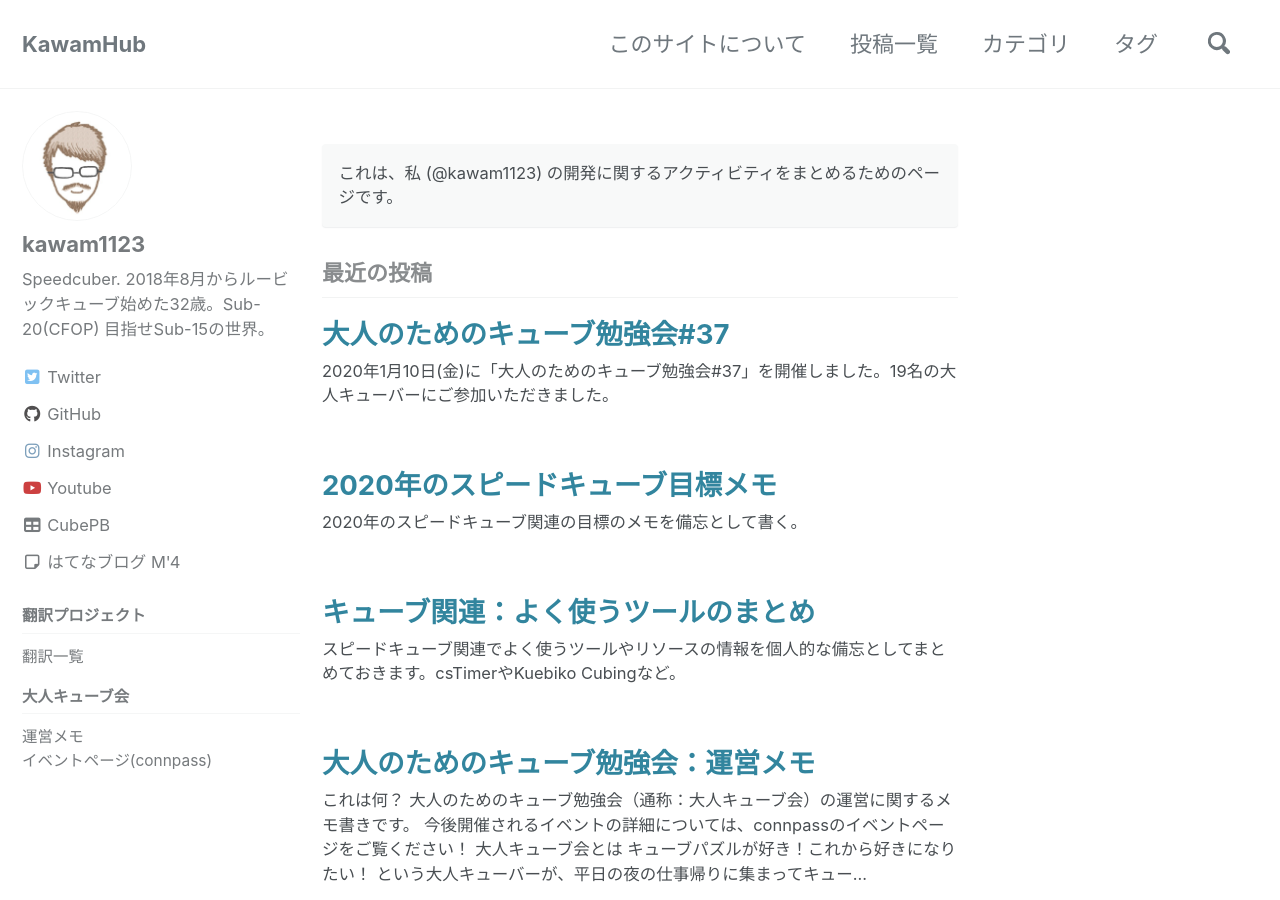
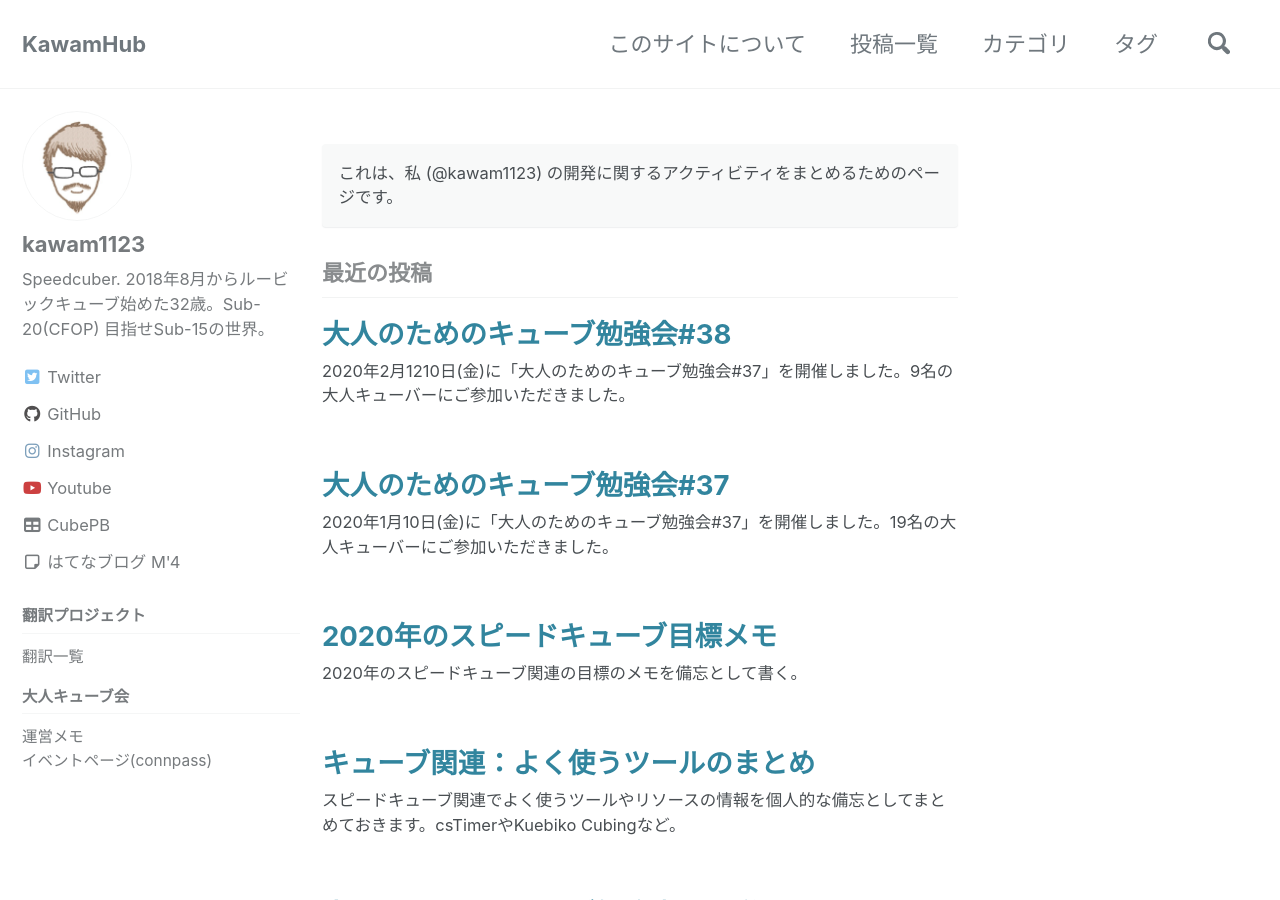
Before and after one commit to kawam1123/kawam1123.github.io, a Jekyll site: the page built from index.html, in a window 1280 px wide and 900 px high. Built offline with Jekyll 4.4.1, drawn with Linux system fonts in a browser that asks for light colours; cached includes are drawn as plain includes; nearby versions of some CDN libraries; some web fonts are replaced; the list of posts is cut into pages by our own code; some of the changed lines change nothing that is shown.

Commit message:
大人キューブ会#38の開催報告を更新

```diff
--- a/_posts/2020-01-10-otonacube37.md
+++ b/_posts/2020-01-10-otonacube37.md
@@ -44,7 +44,7 @@ gallery:
 
 ## 概要
 ### 日時
-**2019/1/10(金) 18:30-20:30**
+**2020/1/10(金) 18:30-20:30**
 
 | 時間        | 内容             |
 | ----------- | ---------------- |
--- /dev/null
+++ b/_posts/2020-02-21-otonacube38.md
@@ -0,0 +1,129 @@
+---
+title: 大人のためのキューブ勉強会#38
+excerpt: 2020年2月1210日(金)に「大人のためのキューブ勉強会#37」を開催しました。9名の大人キューバーにご参加いただきました。
+header:
+  teaser: /assets/img/otonacube/otona38-teaser.jpg
+description: 2020年2月1210日(金)に「大人のためのキューブ勉強会#37」を開催しました。9名の大人キューバーにご参加いただきました。
+categories:
+  - otonacube
+tags:
+  - 大人キューブ会
+  - コミュニティ
+author_profile: false
+permalink: /otonacube/38
+gallery:
+  - url: ../assets/img/otonacube/otona38-1.jpg
+    image_path: ../assets/img/otonacube/otona38-1.jpg
+    alt: "会場風景(入口)"
+    title: "会場風景(入口)"
+  - url: ../assets/img/otonacube/otona38-2.jpg
+    image_path: ../assets/img/otonacube/otona38-2.jpg
+    alt: "会場風景"
+    title: "会場風景"
+  - url: ../assets/img/otonacube/otona38-3.jpg
+    image_path: ../assets/img/otonacube/otona38-3.jpg
+    alt: "計測会"
+    title: "計測会"
+  - url: ../assets/img/otonacube/otona38-4.jpg
+    image_path: ../assets/img/otonacube/otona38-4.jpg
+    alt: "計測会"
+    title: "計測会"
+  - url: ../assets/img/otonacube/otona38-7.jpg
+    image_path: ../assets/img/otonacube/otona38-7.jpg
+    alt: "キューブカバー"
+    title: "キューブカバー"
+  - url: ../assets/img/otonacube/otona38-6.jpg
+    image_path: ../assets/img/otonacube/otona38-6.jpg
+    alt: "キューブカバー"
+    title: "キューブカバー"
+
+---
+{% include gallery caption="会場風景など" %}
+## 概要
+### 日時
+**2020/2/21(金) 18:30-20:30**
+
+| 時間        | 内容             |
+| ----------- | ---------------- |
+| 18:00-18:30 | 会場設営         |
+| 18:30-20:30 | 交流会など       |
+| 20:30-20:45 | 片付け、原状回復 |
+| 21:00-23:00 | 二次会           |
+
+### 会場
+文京区民センター(2-B会議室)
+住所：文京区本郷4-15-14
+
+### その他
+- [イベントページ - Connpass](https://otonarubik.connpass.com/event/162676/)
+
+## 内容
+2/21(金)に「大人のためのキューブ勉強会#38」を開催しました。感染症予防のためや仕事の都合などで様々な要因が重なって、キャンセルの多い回でした。10人弱でこじんまりとやるのも楽しいものでした。 **お忙しい中ご参加いただいた皆様、ありがとうございました！** 過去の開催履歴から考えると、10人～15人程度がコンスタントに参加する形で続けていけるのかな、と思っています。
+
+### 交流会
+**9名の方にご参加いただきました。初参加者の方は1名いらっしゃいました。**
+
+申込時点では18名の参加希望をいただいていましたが、様々な事情で9名の方にキャンセルをいただきました。大人キューブ会はその性質から「当日仕事の都合がつかずに来れなくなった／遅れることがわかった」「翌日急な出張が入った」などの事情でのキャンセルが出ることが多くあると思います。大人ですからね！　参加者募集や運営費用なども、そういったキャンセルを見込んだうえで考えていますので、特に困ることはありませんでした。
+
+交流会で見聞きした面白そうな話題を雑多に箇条書きしておきます。
+
+- **綾瀬記録会2020に参加された方、お疲れ様でした。** 自己記録を更新するなど楽しく参加した方が多かったようです。
+- **お試し用としてTraxxass Diff Oilの10k/30kを持参しました。** キューブの回転が重くなって安定するので、DaYan TengYunなどに入れると非常によいキューブになります。何名かの方にお試しいただいて、好評でした。
+- Square-1上級者の滑らかな指使いを拝見する。U/D面が魔法のように動いてすごい。
+- Square-1の磁石はU/Dのみが好みの人も、そうでない人もいる。
+- まだキューブを初めて1か月だけれど頑張ってOLL/PLL手順を増やすぞ！という参加者がいらっしゃって、非常に嬉しく思いました。
+- **キューブを貸し借りすることが多いので、その前後には手洗い／除菌シートで拭くなどを奨励しました。小さな集まりですが、予防できるところはちゃんと対策しましょう。**
+- 同じ建物にある大会議室(2A会議室)、広くて綺麗なので大会に使えるのでは。大会やりたいですね。
+- 回転パズルの解法をまとめた同人誌を作成してる方がいらっしゃった。すごい。
+- 二次会では明日から使える（かもしれない）効率的なF2L講座が開かれました。UFRコミューテータを使ったF2L手順など非常に面白かったです。
+
+### 二次会
+**7名の方にご参加いただきました。** お店は前回と同じでした。二次会のみの参加も歓迎です！交流会には仕事が間に合わなくて参加できないけれど、二次会は行けるぞ！という方は個別にご連絡ください。
+
+## 計測会
+**計測会のやり方を前回から変更しました。** 前回同様、記録用紙を事前に印刷しておきましたが、参加者の名前などは特に書かれていない空欄のものにしました。(参考までに前回の記録用紙の画像を載せます）
+![](../assets/img/otonacube/otona37-1.jpg){: width="500px" height="auto" class="img-responsible align-center"}
+
+**あらかじめAパタン/Bパタンのスクランブルを容易しておき、参加者同士で相互スクランブル／ジャッジで計測をしていただくようにしました。** 計測終了後、記録用紙を提出いただき、単発と平均のタイムのみホワイトボードに書きました。全てのタイムをホワイトボードに書くとけっこう大変だろうと思います。あらかじめExcelシートを用意しておき、そこに記録を入力することで単発と平均を自動計算しました。これはなかなか楽でした。
+
+![](../assets/img/otonacube/otona38-3.jpg){: width="500px" height="auto" class="img-responsible align-center"}
+
+![](../assets/img/otonacube/otona38-4.jpg){: width="500px" height="auto" class="img-responsible align-center"}
+
+**計測会での記録上位３名には景品を進呈しました。** 今回用意したのはこんな景品です。1000円以下で「もらったらちょっと嬉しいかもしれない」くらいのところを景品にしていこうかなと思っています。今後の景品の希望などあればアイディアください！
+- [QiYi Dino Cube Stickerless](https://store.tribox.com/products/detail.php?product_id=2609)
+- [TheCubicle DNM-37](https://store.tribox.com/products/detail.php?product_id=2864)
+- [YJ Cube Bag 1](https://store.tribox.com/products/detail.php?product_id=2715)
+
+次回以降、**大人キューブ会の計測会での自己ベスト記録からの伸び率が高い順にランキングをつけて、上位数名に景品をプレゼントする形にしようかと考えています。** 今回は平均タイムの速い方の上位３名にしましたが、この方式だとsub-10キューバーが参加すると景品が全てその方に行ってしまうので、あまり大人キューブ会っぽくないだろうと想定しています。大人キューバーもちゃんと練習すればタイム伸びるのです。そして初心者ほどタイムの伸び率は高いのですから、この方式なら「前回の開催からの一か月間、頑張って練習した初心者」に景品がなるべく行く方式になることを期待しています。
+
+また、今回は全参加者にプレゼントとして、**大人キューブ会「キューブカバー」**をお渡ししました。
+![](../assets/img/otonacube/otona38-7.jpg){: width="500px" height="auto" class="img-responsible align-center"}
+
+以前[キューブカバー用に図面を作成していたもの](../cubecover.html)があるので、これベースに大人キューブ会のロゴを入れた手作り品となっています。無配の限定品です。ピラミンクス、クロック以外は入ると思います。 **折りたたむとコンパクトになるので、A4クリアファイルなどに入れて持ち歩くことができます。** 外出先や自宅などでの計測や目隠し練習の際にご利用ください。厚めの用紙(153.5g/m<sup>2</sup>)に印刷していますので、組み立ててから中にキューブを入れても問題ない程度の強度はあります。
+
+![](../assets/img/otonacube/otona38-5.jpg){: width="500px" height="auto" class="img-responsible align-center"}
+
+![](../assets/img/otonacube/otona38-6.jpg){: width="500px" height="auto" class="img-responsible align-center"}
+
+
+### 結果
+同じ結果を[connpassのイベントページ](https://otonarubik.connpass.com/event/162676/)にも載せています。
+
+|参加者名|#1|#2|#3|#4|#5|Single|Average|
+|---------|---|---|---|---|---|------|-------|
+|かとう|14.83|13.56|14.51|14.71|18.57|13.56|14.68|
+|hayasi|16.77|12.28|26.88|13.91|17.20|12.28|15.96|
+|sunfield1128|17.77|15.81|27.72|16.01|17.24|15.81|17.01|
+|かわむ|20.82|17.71|18.93|18.16|19.49|17.71|18.86|
+|kizu11|22.00|22.62|16.76|20.61|20.21|16.76|20.94|
+|ニオウダチスト|22.24|28.06|21.29|21.68|24.25|21.29|22.72|
+|kits_|23.58|24.91|20.39|24.56|17.80|17.80|22.84|
+{: .table-striped .table-sm}
+
+## その他運営に関する覚書
+### 集客
+**Twitter公式アカウントでの告知、個人アカウントでの告知、および過去の参加者に対してはconnpass経由で通知メール送付などで集客を行いました。** 大人キューブ会のLINEグループがあるので、こちらでも告知するのを忘れないようにします。入りたい方は個別にお知らせください。
+
+### 次回開催
+大人キューブ会#39は3月末ごろ開催予定です。詳細決まりましたら、また告知ページ作ります。
```
Also changed, not shown: assets/img/otonacube/otona38-1.jpg (added), assets/img/otonacube/otona38-2.jpg (added), assets/img/otonacube/otona38-3.jpg (added), assets/img/otonacube/otona38-5.jpg (added), assets/img/otonacube/otona38-6.jpg (added), assets/img/otonacube/otona38-7.jpg (added), 1 other file.
